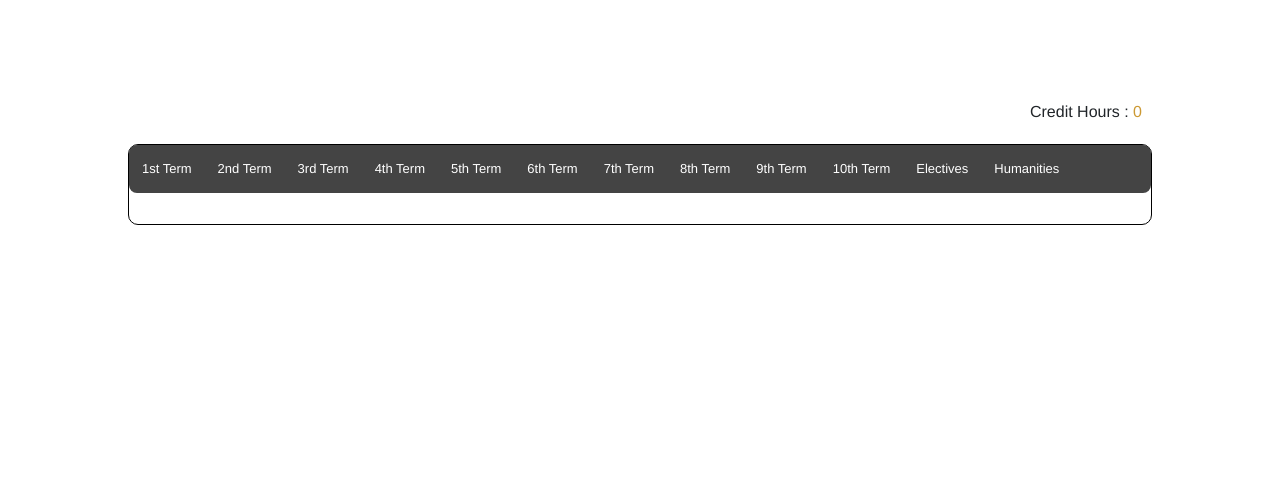
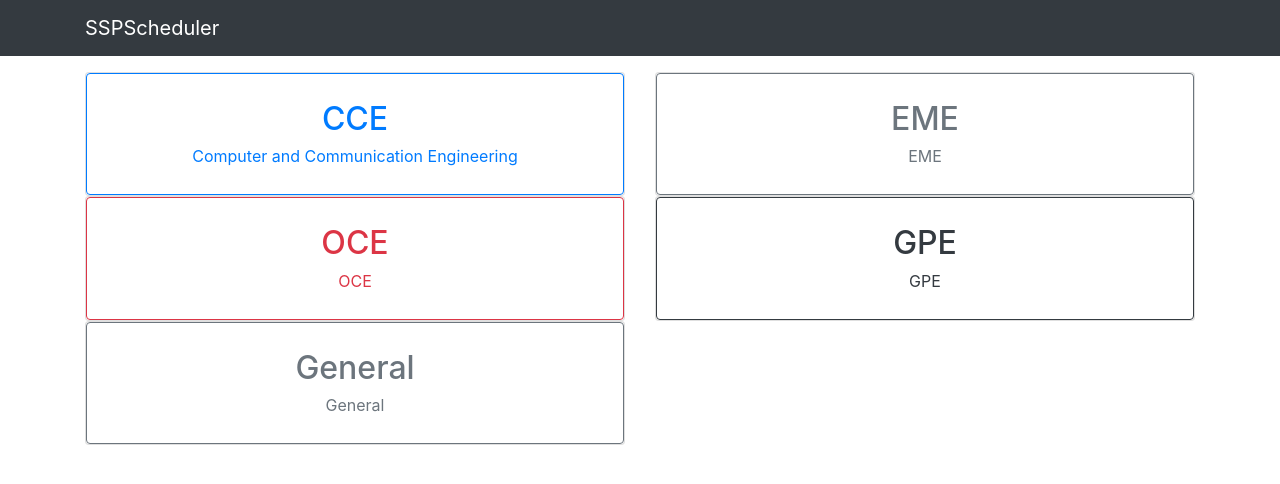
Before and after one commit to ahmedfawzy98/SSP-Scheduler-WebApp, a Django app: page / in a window 1280 px wide. Shown: the top 484 px of the page. Run offline with Django 3.2, Linux system fonts and the light colour scheme; data comes from the database, SQL or seed files in the repository; some libraries are stand-ins or nearby versions.

Commit message:
add home page

```diff
--- a/scheduler/Controller/Input.py
+++ b/scheduler/Controller/Input.py
@@ -7,7 +7,10 @@ from scheduler.models import Group
 from scheduler.Classes.SchGroup import SchGroup
 from scheduler.Classes.Time import Time
 from scheduler.Classes.Lecture import Lecture
+from django.db.models import Q
 
+department = None
+term_numbers = []
 
 class Input:
     def __init__(self):
@@ -20,10 +23,11 @@ class Input:
     def getCoursesOnly(self):
         # using dict to avoid duplicates
         return list({row.lecCrsName: Course(row.lecCrsName, termNum=row.termNum, crHrs=row.creditHours)
-                     for row in Group.objects.all()}.values())
+                     for row in Group.objects.all().filter(Q(department=department) | Q(termNum=11))}.values())
+
 
     def read(self):
-        database = Group.objects.all()
+        database = Group.objects.all().filter(Q(department=department) | Q(termNum=11))
         for item in database:
             g = SchGroup()
             t = Time()
@@ -114,7 +118,8 @@ class Input:
             lab.periodType = item.lab2PeriodType
             if lab.courseName is not None:
                 g.add_lab(lab)
-
+            if item.termNum not in term_numbers:
+                term_numbers.append(item.termNum)
             self.groups.append(g)
 
     def create(self):
--- a/scheduler/views.py
+++ b/scheduler/views.py
@@ -3,6 +3,7 @@ from operator import attrgetter
 # Create your views here.
 from scheduler.Controller.Controller import Controller
 from scheduler.Controller.Input import Input
+from scheduler.Controller import Input as input_file
 import copy
 
 import time
@@ -12,8 +13,11 @@ courses = []
 
 def select_courses(request):
     courses.clear()
+    input_file.term_numbers.clear()
     database = Input()
-    return render(request, 'index.html', context={"courses": database.getCoursesOnly()})
+    input_file.term_numbers.sort()
+    return render(request, 'index.html', context={"courses": database.getCoursesOnly(),
+                                                  'term_numbers': input_file.term_numbers})
 
 
 def index(request):
@@ -107,6 +111,14 @@ def index(request):
             return render(request, 'schedule.html', context=dict)
 
 
+def select_department(request):
+    if request.method == 'GET':
+        return render(request, 'department.html')
+    else:
+        input_file.department = request.POST.get('department')
+        return select_courses(request)
+
+
 def clean_priority(coursesf):
     for course in coursesf:
         course.priority = 0
--- a/sspscheduler/urls.py
+++ b/sspscheduler/urls.py
@@ -20,6 +20,7 @@ from scheduler import views
 
 urlpatterns = [
     path('admin/', admin.site.urls),
-    path('', views.select_courses, name='select_courses'),
+    path('', views.select_department, name='select_department'),
+    path('courses/', views.select_courses, name='select_courses'),
     path('schedule/', views.index, name='index')
 ]
--- /dev/null
+++ b/static/department.css
@@ -0,0 +1,5 @@
+.btn-fix {
+padding: 0;
+border: none;
+white-space: normal;
+ }
--- /dev/null
+++ b/templates/department.html
@@ -0,0 +1,107 @@
+<!doctype html>
+<html lang="en">
+<head>
+    <meta charset="UTF-8">
+    <meta name="viewport"
+          content="width=device-width, user-scalable=no, initial-scale=1.0, maximum-scale=1.0, minimum-scale=1.0">
+    <meta http-equiv="X-UA-Compatible" content="ie=edge">
+    <link href="https://stackpath.bootstrapcdn.com/bootstrap/4.3.1/css/bootstrap.min.css" rel="stylesheet" integrity="sha384-ggOyR0iXCbMQv3Xipma34MD+dH/1fQ784/j6cY/iJTQUOhcWr7x9JvoRxT2MZw1T" crossorigin="anonymous">
+    <title>SSPScheduler</title>
+</head>
+<body>
+{#<form action="" method="post" >#}
+{#    {% csrf_token %}#}
+{#    <input type="submit" value='Set Department Variable' name="setter_button">#}
+{#</form>#}
+
+<nav class="navbar navbar-expand-md navbar-dark bg-dark mb-3">
+    <div class="container">
+        <a href="" class="navbar-brand">SSPScheduler</a>
+    </div>
+</nav>
+
+{#cards section#}
+<div class="container">
+    <div class="row">
+        <div class="col-md-6">
+            <form method="post">
+                {% csrf_token %}
+                <div class="card">
+                    <button class="btn btn-outline-primary text-center" type="submit" name="department" value="CCE">
+                        <div class="card-body">
+                            <h2 class="card-title">CCE</h2>
+                            <p class="card-subtitle">Computer and Communication Engineering</p>
+                        </div>
+                    </button>
+                </div>
+            </form>
+        </div>
+        <div class="col-md-6">
+            <form method="post">
+                {% csrf_token %}
+                <div class="card">
+                    <button class="btn btn-outline-secondary text-center" type="submit" name="department" value="EME">
+                        <div class="card-body">
+                            <h2 class="card-title">EME</h2>
+                            <p class="card-subtitle">EME</p>
+                        </div>
+                    </button>
+                </div>
+            </form>
+        </div>
+        <div class="col-md-6">
+            <form method="post">
+                {% csrf_token %}
+                <div class="card">
+                    <button class="btn btn-outline-danger text-center" type="submit" name="department" value="OCE">
+                        <div class="card-body">
+                            <h2 class="card-title">OCE</h2>
+                            <p class="card-subtitle">OCE</p>
+                        </div>
+                    </button>
+                </div>
+            </form>
+        </div>
+        <div class="col-md-6">
+            <form method="post">
+                {% csrf_token %}
+                <div class="card">
+                    <button class="btn btn-outline-dark text-center" type="submit" name="department" value="GPE">
+                        <div class="card-body">
+                            <h2 class="card-title">GPE</h2>
+                            <p class="card-subtitle">GPE</p>
+                        </div>
+                    </button>
+                </div>
+            </form>
+        </div>
+        <div class="col-md-6">
+            <form method="post">
+                {% csrf_token %}
+                <div class="card">
+                    <button class="btn btn-outline-secondary text-center" type="submit" name="department" value="General">
+                        <div class="card-body">
+                            <h2 class="card-title">General</h2>
+                            <p class="card-subtitle">General</p>
+                        </div>
+                    </button>
+                </div>
+            </form>
+        </div>
+
+
+    </div>
+</div>
+
+
+<script src="https://code.jquery.com/jquery-3.4.1.min.js"
+         integrity="sha256-CSXorXvZcTkaix6Yvo6HppcZGetbYMGWSFlBw8HfCJo="
+         crossorigin="anonymous"></script>
+ <script src="https://cdnjs.cloudflare.com/ajax/libs/popper.js/1.14.7/umd/popper.min.js"
+         integrity="sha384-UO2eT0CpHqdSJQ6hJty5KVphtPhzWj9WO1clHTMGa3JDZwrnQq4sF86dIHNDz0W1"
+         crossorigin="anonymous"></script>
+ <script src="https://stackpath.bootstrapcdn.com/bootstrap/4.3.1/js/bootstrap.min.js"
+         integrity="sha384-JjSmVgyd0p3pXB1rRibZUAYoIIy6OrQ6VrjIEaFf/nJGzIxFDsf4x0xIM+B07jRM"
+         crossorigin="anonymous"></script>
+</body>
+</html>
--- a/templates/index.html
+++ b/templates/index.html
@@ -16,18 +16,31 @@
         <div id="container-nb-form">
             <div id="menuBar">
                 <ul>
+                    {% for term_num in term_numbers %}
+                        {% if term_num == 1 %}
                             <li><a id="1st" data-term="1">1st Term</a></li>
+                        {% elif term_num == 2 %}
                             <li><a id="2nd" data-term="2">2nd Term</a></li>
+                        {% elif term_num == 3 %}
                             <li><a id="3rd" data-term="3">3rd Term</a></li>
+                        {% elif term_num == 4 %}
                             <li><a id="4th" data-term="4">4th Term</a></li>
+                        {% elif term_num == 5 %}
                             <li><a id="5th" data-term="5">5th Term</a></li>
+                        {% elif term_num == 6 %}
                             <li><a id="6th" data-term="6">6th Term</a></li>
+                        {% elif term_num == 7 %}
                             <li><a id="7th" data-term="7">7th Term</a></li>
+                        {% elif term_num == 8 %}
                             <li><a id="8th" data-term="8">8th Term</a></li>
+                        {% elif term_num == 9 %}
                             <li><a id="9th" data-term="9">9th Term</a></li>
+                        {% elif term_num == 10 %}
                             <li><a id="10th" data-term="10">10th Term</a></li>
-                    <li><a id="11th" data-term="11">Electives</a></li>
-                    <li><a id="12th" data-term="12">Humanities</a></li>
+                        {% elif term_num == 11 %}
+                            <li><a id="11th" data-term="11">Humanities</a></li>
+                        {% endif %}
+                    {% endfor %}
 
                 </ul>
             </div>
```
Lines whose indentation alone changed are shown as unchanged.
